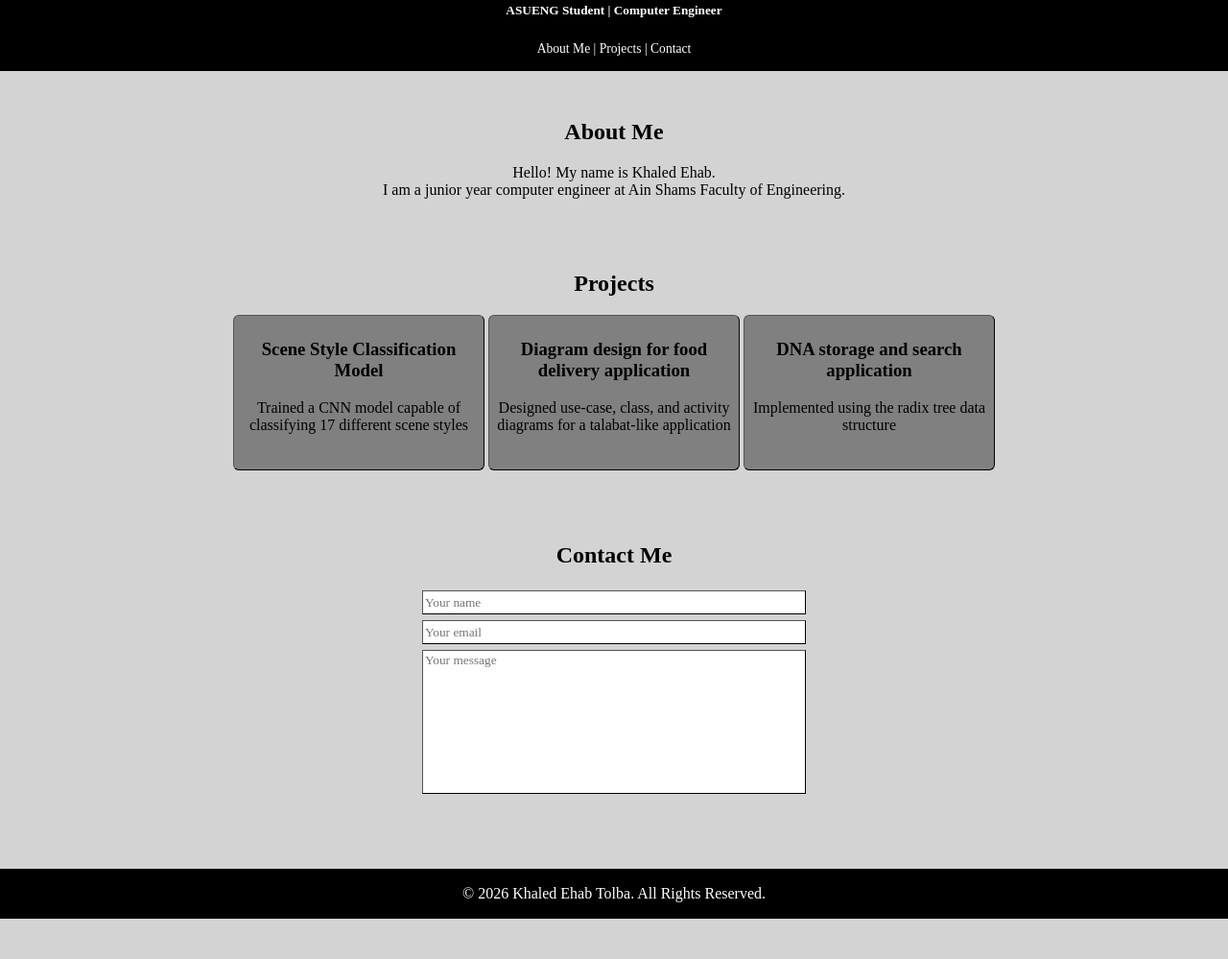
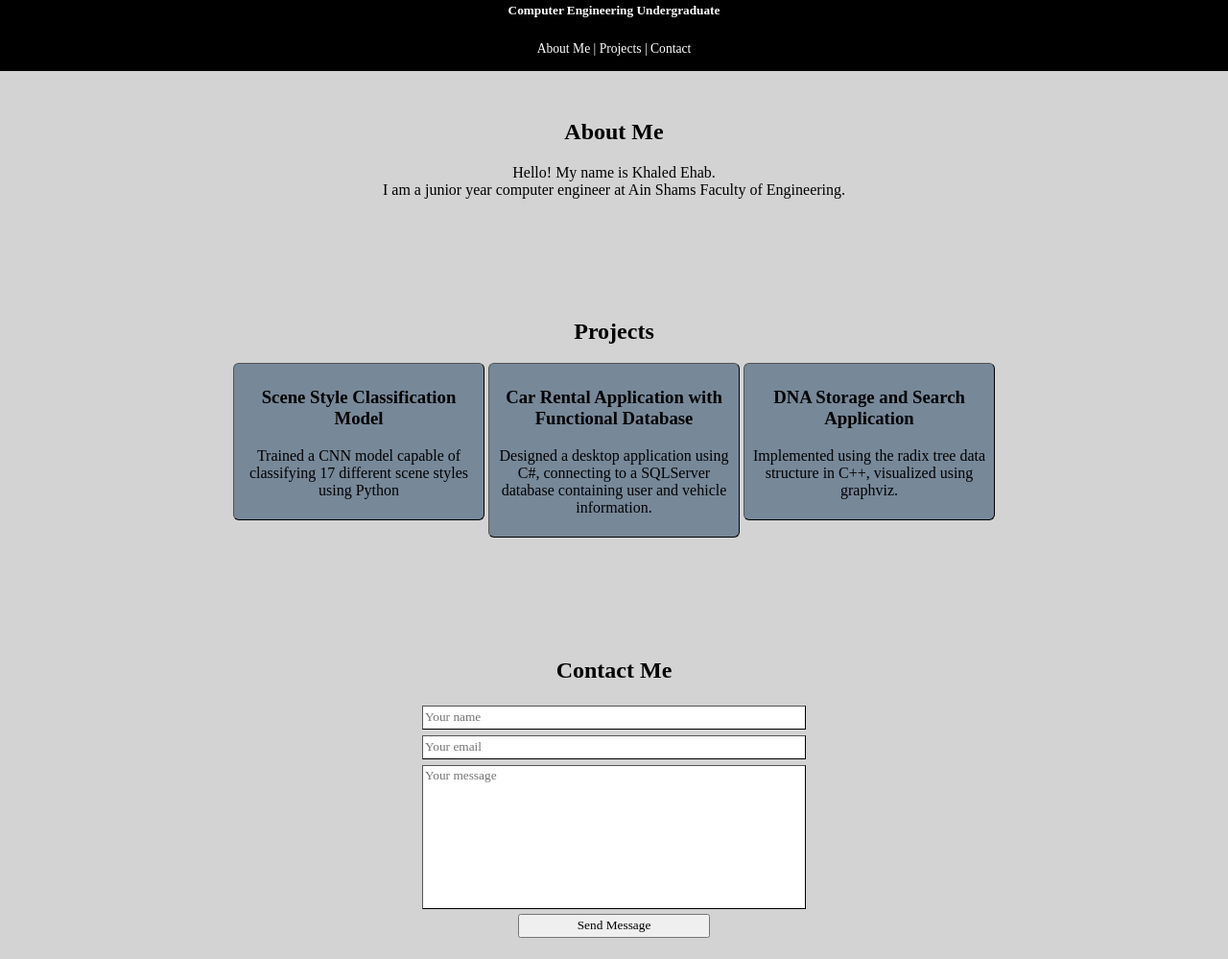
Before and after one commit to Foamium/CSE343_Web_Development, a plain HTML site: page Task 1/demo.html in a window 1280 px wide. Shown: the part 61-1060 px from the top of the page at 96% size. Before the commit the page ends 1018 px from the top, so only its background shows below. Drawn offline with Linux system fonts and the light colour scheme.

Commit message:
Tweaked Task 1

```diff
--- a/Demo1/demo.html
+++ b/Task 1/demo.html
@@ -6,7 +6,7 @@
 
     <body>
         <header>
-            <h3>Khaled Ehab Rashad Tolba</h3> <h5>ASUENG Student | Computer Engineer</h5>
+            <h3>Khaled Ehab Rashad Tolba</h3> <h5>Computer Engineering Undergraduate</h5>
         </header>
 
         <nav>
@@ -21,27 +21,35 @@
 
         <section id="projects">
             <h2> Projects </h2>
+
             <div class="project">
                 <h3>Scene Style Classification Model</h3>
-                <p>Trained a CNN model capable of classifying 17 different scene styles</p>
+                <p>Trained a CNN model capable of classifying 17 different scene styles using Python</p>
             </div>
 
             <div class="project">
-                <h3>Diagram design for food delivery application</h3>
-                <p>Designed use-case, class, and activity diagrams for a talabat-like application</p>
+                <h3>Car Rental Application with Functional Database</h3>
+                <p>Designed a desktop application using C#, connecting to a SQLServer database containing user and vehicle information.</p>
             </div>
 
             <div class="project">
-                <h3>DNA storage and search application</h3>
-                <p>Implemented using the radix tree data structure</p>
+                <h3>DNA Storage and Search Application</h3>
+                <p>Implemented using the radix tree data structure in C++, visualized using graphviz.</p>
             </div>
+
         </section>
 
         <section id="contact">
             <h2>Contact Me</h2>
-            <input type="text" placeholder="Your name"><br>
-            <input placeholder="Your email"><br>
-            <textarea name="message" id="message" placeholder="Your message"></textarea>
+
+            <form onsubmit="event.preventDefault(); this.reset();">
+                <input type="text" placeholder="Your name"><br>
+                <input placeholder="Your email"><br>
+                <textarea name="message" id="message" placeholder="Your message"></textarea>
+                <br>
+                <button type="submit">Send Message</button>
+            </form>
+
         </section>
 
         <footer>
--- a/Demo1/style.css
+++ b/Task 1/style.css
@@ -40,7 +40,26 @@ footer{
 section{
     text-align: center;
     margin-top: 25px;
-    margin-bottom: 75px;
+    margin-bottom: 125px;
+}
+
+.project{
+    background-color: lightslategrey;
+    height: fit-content;
+    min-height: 150px;
+    width: 250px;
+    overflow-wrap: break-word;
+    border: thin outset black;
+    border-radius: 6px;
+    display: inline-block;
+    vertical-align: top;
+    padding: 5px;
+    transition: transform 0.2s ease, box-shadow 0.1s ease;
+}
+
+.project:hover{
+    transform: translateY(-8px);
+    box-shadow: 0 10px 20px;
 }
 
 input{
@@ -62,13 +81,9 @@ input, textarea, select, button{
     font-family: inherit;
 }
 
-.project{
-    background-color: grey;
-    height: 150px;
-    width: 250px;
-    border: thin outset black;
-    border-radius: 6px;
-    display: inline-block;
-    vertical-align: top;
-    padding: 5px;
+#contact button{
+    color: black;
+    width: 200px;
+    height: 25px;
+    margin-top: 2px;
 }
```
